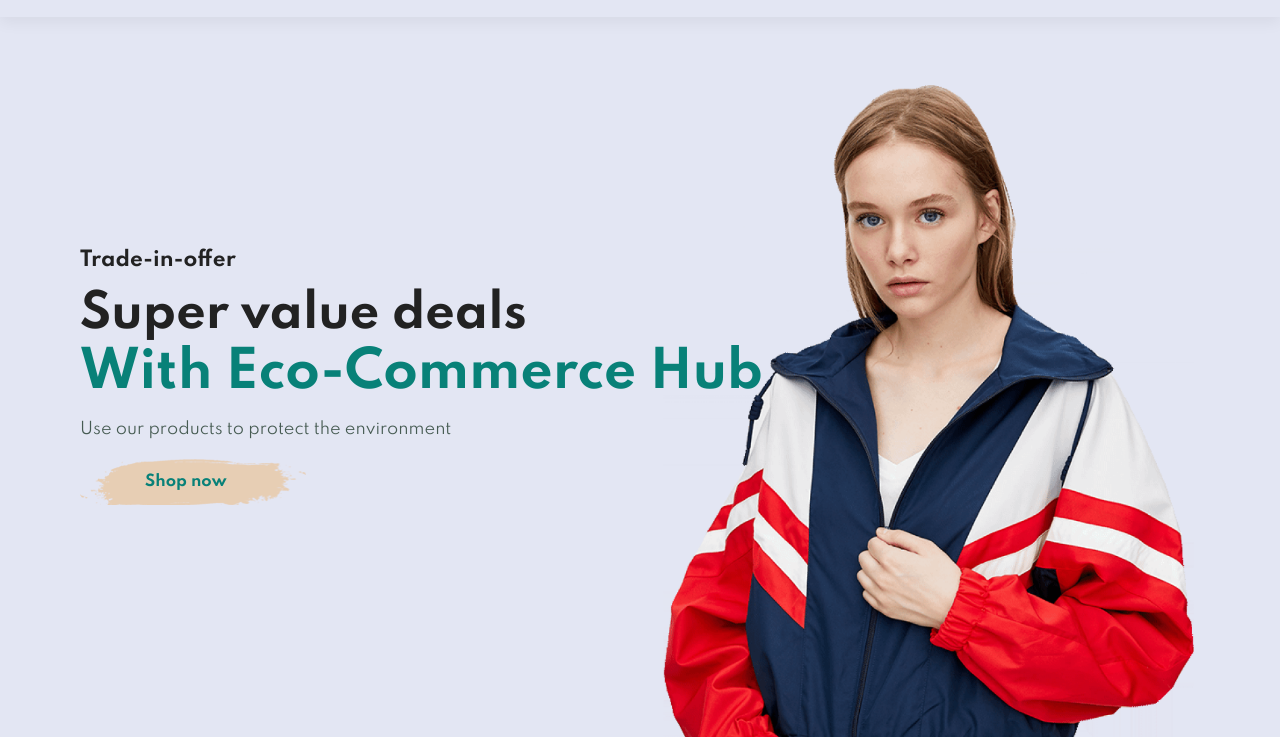
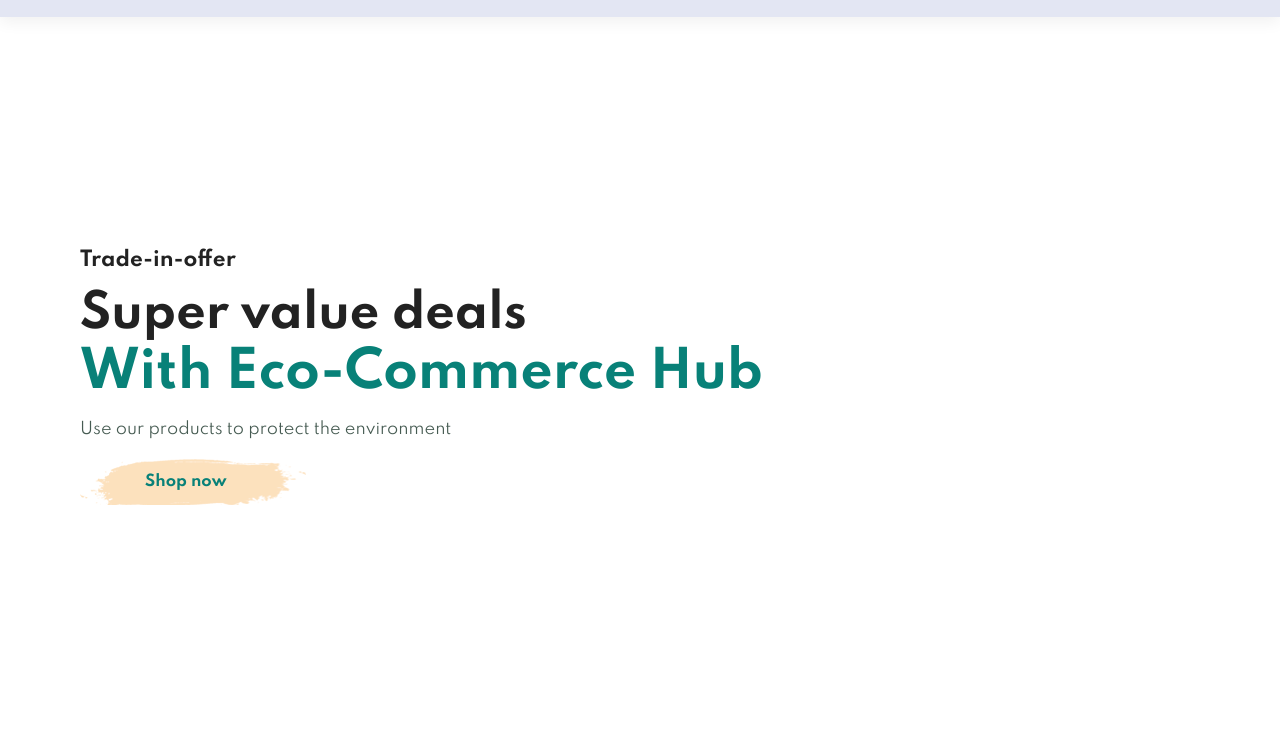
Before and after one commit to NguyenThang1501/HEHE, a plain HTML site: page Build-and-Deploy-Ecommerce-Website-main/index.html in a window 1280 px wide. Shown: the part 68-807 px from the top of the page. Drawn offline with Linux system fonts and the light colour scheme; files whose address does not match are found by name.

Commit message:
Update style.css

```diff
--- a/Build-and-Deploy-Ecommerce-Website-main/style.css
+++ b/Build-and-Deploy-Ecommerce-Website-main/style.css
@@ -123,7 +123,6 @@ body {
   left: 20px;
 }
 #hero{
-  background-image: url("img/hero4.png");
   height: 90vh;
   width: 100%;
   background-size: cover;
```
